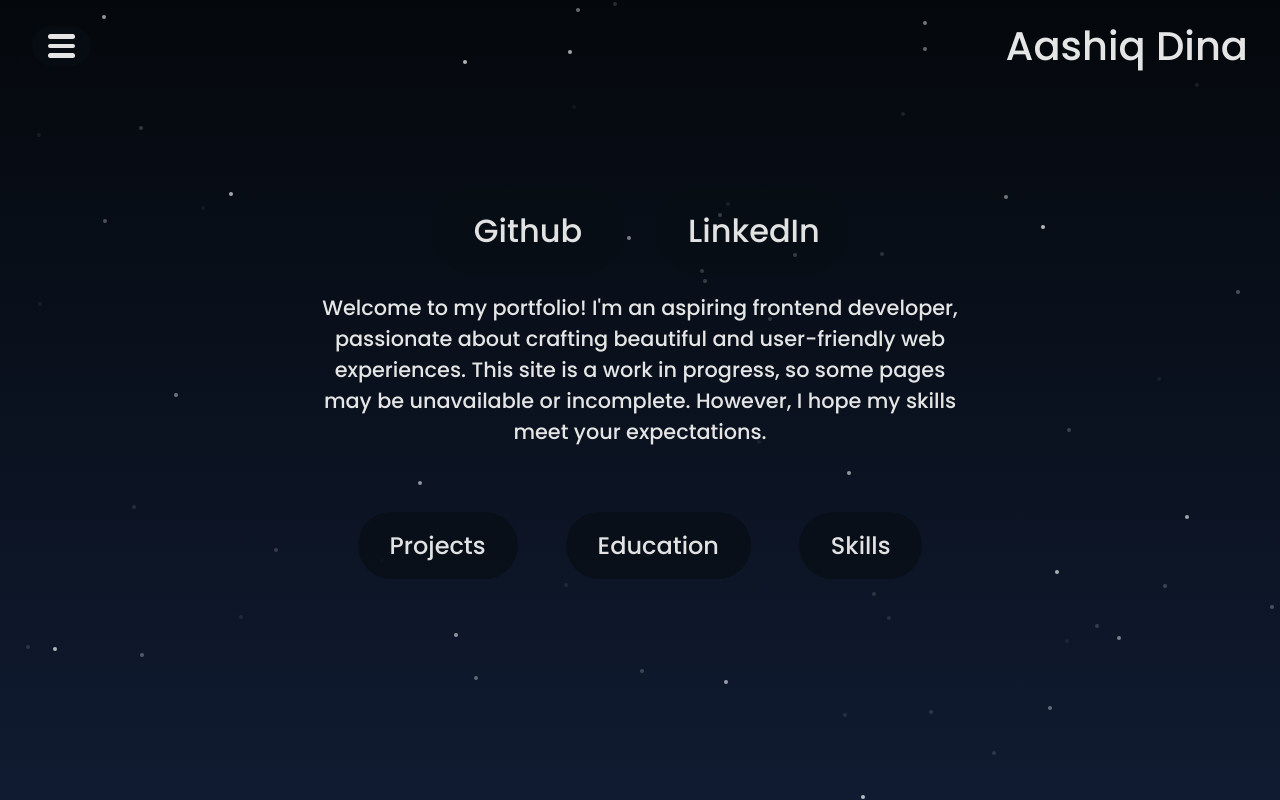
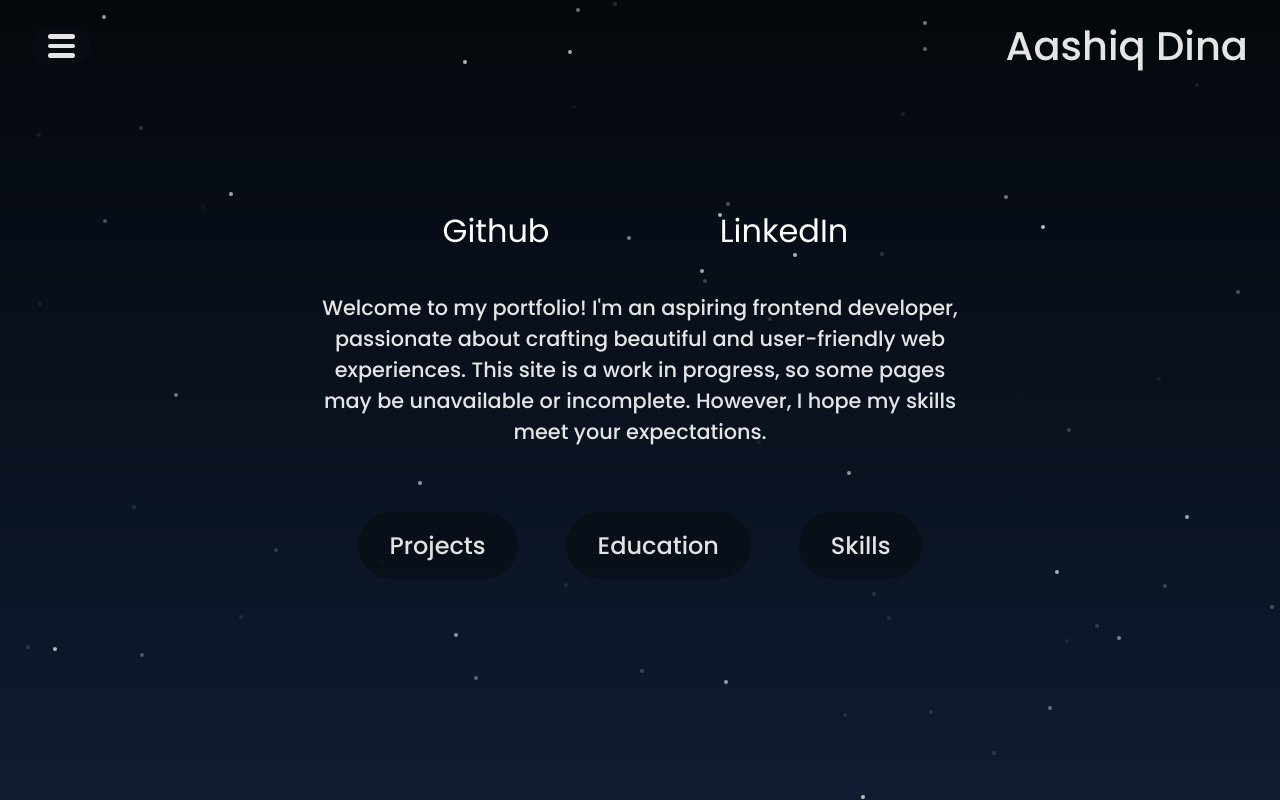
Before and after one commit to AashiqDina/ReactCvSiteProject, a React (Create React App) app: page / in a window 1280 px wide. Built offline with nearby package versions, Linux system fonts and the light colour scheme; the HTML template or start-up script is replaced by a standard one.

Commit message:
cleaned up Home code

```diff
--- a/src/App.js
+++ b/src/App.js
@@ -3,7 +3,7 @@
 import './App.css';
 import Header from "./components/header/Header.jsx"
 import StarryBackground from "./components/background/StarryBackground.jsx"
-import Home from "./Home/Home";
+import Home from "./pages/home/Home.jsx"
 import Projects from './Projects/Projects'
 import Skills from './Skills/Skills'
 import Education from './Education/Education';
--- a/src/Home/Home.jsx
+++ /dev/null
@@ -1,36 +0,0 @@
-import './Home.css'
-import { Link } from 'react-router-dom'
-
-export default function Home(){
-    return (
-        <>
-            <section className='HomeBody'>
-                <article className='UsefulThings'>
-                    <button onClick={() => window.location.href = 'https://github.com/AashiqDina'}>Github</button>
-                    <button onClick={() => window.location.href = 'https://www.linkedin.com/in/aashiq-dina-339842227/'}>LinkedIn</button>
-                </article>
-                <article className='HomeMessage'>
-                    <h2 className='SimpleMessage'>Welcome to my portfolio! I'm an aspiring frontend developer, passionate about crafting beautiful and user-friendly web experiences. This site is a work in progress, so some pages may be unavailable or incomplete. However, I hope my skills meet your expectations.</h2>
-                </article>
-                <article className='QuickSections'>
-                        <Link style={{color:'white'}} role="button" to="/Projects">
-                            <button className='QuickSectionsButtons'>
-                                Projects
-                            </button>
-                        </Link>
-                        <Link style={{color:'white'}} role="button" to="/Education">
-                            <button className='QuickSectionsButtons'>
-                                Education
-                            </button>
-                        </Link>
-                        <Link style={{color:'white'}} role="button" to="/Skills">
-                            <button className='QuickSectionsButtons'>
-                                Skills
-                            </button>
-                        </Link>
-                </article>
-            </section>
-        </>
-
-    )
-}
--- a/src/components/header/Header.jsx
+++ b/src/components/header/Header.jsx
@@ -8,11 +8,9 @@
 
         <header className="PageHeader">
             <HeaderBurgerMenu/>
-
             <Link to="/" className='HeaderTitle'>
                 <h1 className='HeaderTitle'>Aashiq Dina</h1>
             </Link>
-
         </header>
     )
 }
--- a/src/components/header/HeaderBurgerMenu.jsx
+++ b/src/components/header/HeaderBurgerMenu.jsx
@@ -4,9 +4,11 @@
 export default function HeaderBurgerMenu(){
     const [burgerMenuClicked, SetBurgerMenuClicked] = useState(false)
 
+    const invertMenuSelection = () => {SetBurgerMenuClicked(prev => !prev)}
+
     return (
         <>
-            <button  className='BurgerMenuButton' onClick={() => SetBurgerMenuClicked(prev => !prev)}>
+            <button  className='BurgerMenuButton' onClick={invertMenuSelection}>
                 <div className={`BurgerMenu${burgerMenuClicked ? "Open" : ""}`}>
                     <div className={`BurgerOne${burgerMenuClicked ? "Open" : ""}`}></div>
                     <div className={`BurgerTwo${burgerMenuClicked ? "Open" : ""}`}></div>
@@ -17,18 +19,18 @@
 
             <div className={`DropDownMenu ${burgerMenuClicked ? "DropDownMenuClicked" : ""}`}>
                 <div className='ButtonsCollection'>
-                    <BurgerLink title="Home" path="/" menuState={burgerMenuClicked}/>
-                    <BurgerLink title="Experience" path="/Experience" menuState={burgerMenuClicked}/>
-                    <BurgerLink title="Education" path="/Education" menuState={burgerMenuClicked}/>
-                    <BurgerLink title="Projects" path="/Projects" menuState={burgerMenuClicked}/>
-                    <BurgerLink title="Skills" path="/Skills" menuState={burgerMenuClicked}/>
+                    <BurgerLink title="Home" path="/" menuState={burgerMenuClicked} closeMenu={invertMenuSelection}/>
+                    <BurgerLink title="Experience" path="/Experience" menuState={burgerMenuClicked} closeMenu={invertMenuSelection}/>
+                    <BurgerLink title="Education" path="/Education" menuState={burgerMenuClicked} closeMenu={invertMenuSelection}/>
+                    <BurgerLink title="Projects" path="/Projects" menuState={burgerMenuClicked} closeMenu={invertMenuSelection}/>
+                    <BurgerLink title="Skills" path="/Skills" menuState={burgerMenuClicked} closeMenu={invertMenuSelection}/>
                 </div>
             </div>
         </>
     )
 }
 
-function BurgerLink({title, path, menuState}){
+function BurgerLink({title, path, menuState, closeMenu}){
     return(
         <Link
             style={{
@@ -37,7 +39,9 @@
             }}
             aria-disabled={!menuState}
             tabIndex={menuState ? 0 : -1}
-            to={path}>
+            to={path}
+            onClick={closeMenu}
+        >
                 <h2>{title}</h2>
         </Link>
     )
--- a/src/Home/Home.css
+++ b/src/pages/home/Home.css
@@ -45,11 +45,29 @@
     gap: 2rem;
 }
 
-.UsefulThings > Button{
+.UsefulThings Button{
+    all: unset;
+    text-align: center;
+    cursor: pointer;
     font-size: 2rem;
     padding: 1.2rem 2rem 1.2rem 2rem;
     width: 12rem;
     transition: all 0.5s ease-in-out;
+}
+
+.UsefulThings Button::before{
+    all: unset;
+}
+
+.UsefulThings Button:hover{
+    background: linear-gradient(135deg, #e2e2e2 25%, #5973a651, #e2e2e2 75%);
+    background-size: 200% 100%;
+    animation-name: Shimmer;
+    animation-iteration-count: infinite;
+    animation-duration: 5s;
+    background-clip: text;
+    -webkit-background-clip: text;
+    -webkit-text-fill-color: transparent;
 }
 
 .QuickSections{
--- /dev/null
+++ b/src/pages/home/Home.jsx
@@ -0,0 +1,43 @@
+import './Home.css'
+import { Link } from 'react-router-dom'
+
+export default function Home(){
+    return (
+        <>
+            <section className='HomeBody'>
+                <article className='UsefulThings'>
+                    <button onClick={() => window.location.href = 'https://github.com/AashiqDina'}>
+                        Github
+                    </button>
+                    <button onClick={() => window.location.href = 'https://www.linkedin.com/in/aashiq-dina-339842227/'}>
+                        LinkedIn
+                    </button>
+                </article>
+                <article className='HomeMessage'>
+                    <h2 className='SimpleMessage'>
+                        Welcome to my portfolio! I'm an aspiring frontend developer,
+                        passionate about crafting beautiful and user-friendly web experiences.
+                        This site is a work in progress, so some pages may be unavailable or incomplete.
+                        However, I hope my skills meet your expectations.
+                    </h2>
+                </article>
+                <article className='QuickSections'>
+                    <SectionButtons title={"Projects"} path={"/Projects"}/>
+                    <SectionButtons title={"Education"} path={"/Education"}/>
+                    <SectionButtons title={"Skills"} path={"/Skills"}/>
+                </article>
+            </section>
+        </>
+
+    )
+}
+
+function SectionButtons({title, path}){
+    return(
+        <Link style={{color:'white'}} role="button" to={path}>
+            <button className='QuickSectionsButtons'>
+                {title}
+            </button>
+        </Link>
+    )
+}
```
